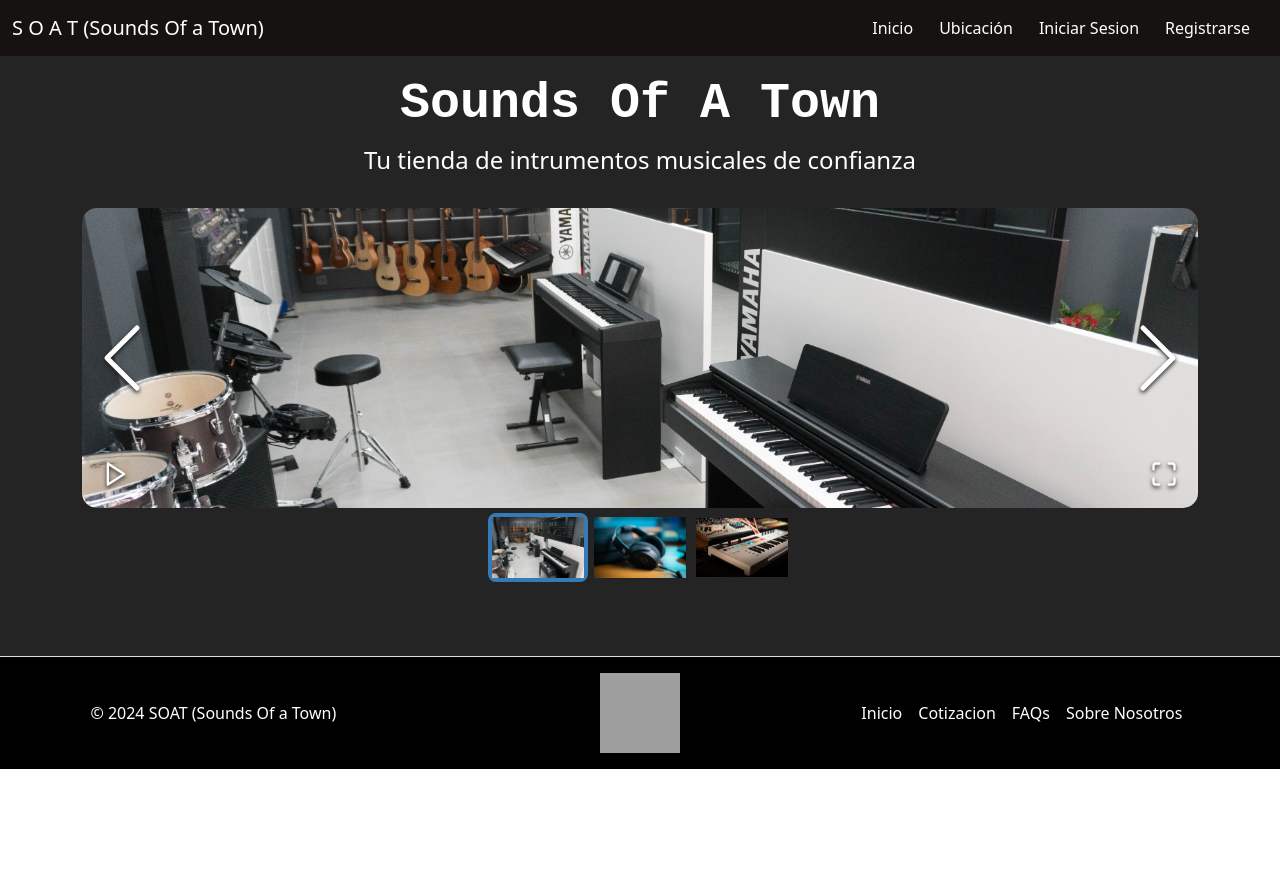
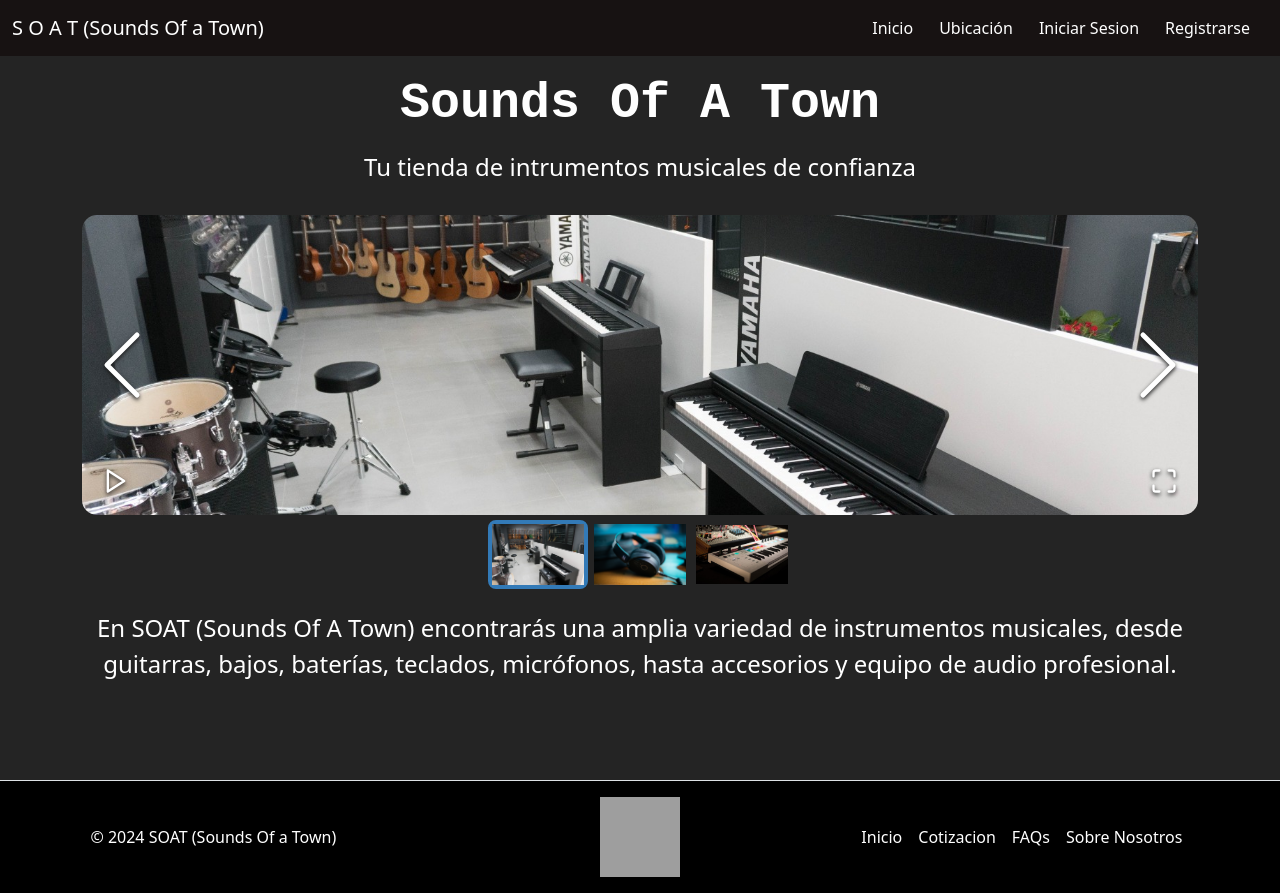
Before and after one commit to andresceccardi/TP-INSTUMENTOS-FINAL, a React (Vite) app: page /home in a window 1280 px wide. Before the commit the page ends 800 px from the top, so only its background shows below. Built offline with nearby package versions, Linux system fonts and the light colour scheme; grey boxes are pictures that could not be loaded.

Commit message:
Nuevos elementos al Home

```diff
--- a/src/componentes/Home.tsx
+++ b/src/componentes/Home.tsx
@@ -9,6 +9,9 @@ const Home: React.FC = () => {
       <h2 className="display-4">Sounds Of A Town</h2>
       <p>Tu tienda de intrumentos musicales de confianza</p>
         <Slider />
+        <p>
+          En SOAT (Sounds Of A Town) encontrarás una amplia variedad de instrumentos musicales, desde guitarras, bajos, baterías, teclados, micrófonos, hasta accesorios y equipo de audio profesional.
+        </p>
       </div>
     </div>
   );
--- a/src/componentes/css/Home.css
+++ b/src/componentes/css/Home.css
@@ -12,4 +12,5 @@
 .home-container p {
   font-size: 24px;
   margin-bottom: 30px;
+  margin-top: 15px;
 }
```
